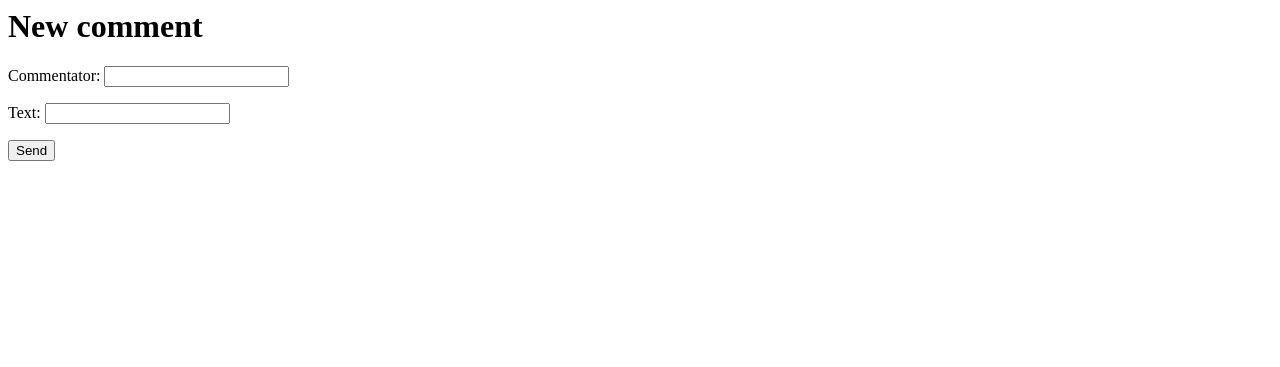
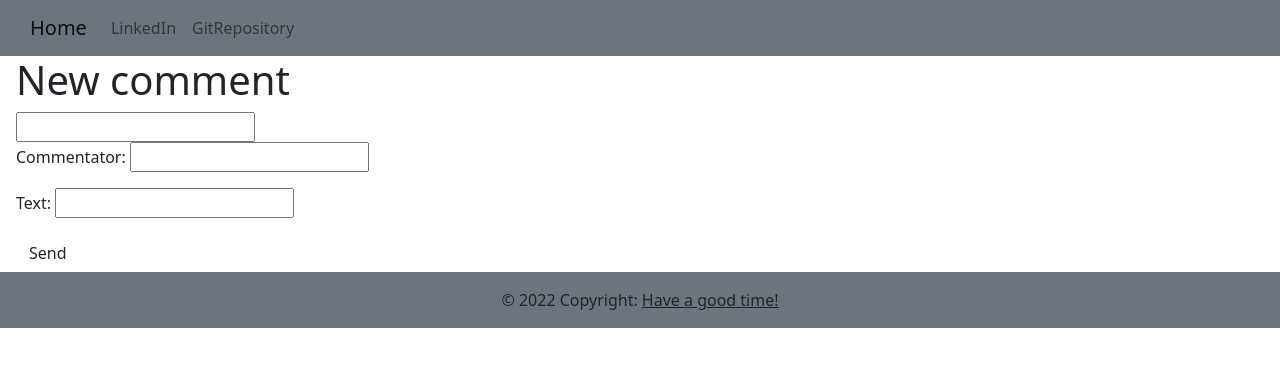
Before and after one commit to OksanaDisiak/BlogForMyPortfolio, a Django app: template blogApp/templates/blogApp/comment.html in a window 1280 px wide. Shown: the top 367 px of the page. Run offline with Django 3.2, Linux system fonts and the light colour scheme; the template is opened without the code that fills it: values that come from a table or form of the project are taken from there, others are empty; some libraries are stand-ins or nearby versions.

Commit message:
some changes for comment

```diff
--- a/blogApp/templates/blogApp/comment.html
+++ b/blogApp/templates/blogApp/comment.html
@@ -1,7 +1,66 @@
+<!DOCTYPE html>
+<html lang="en">
+<head>
+    <meta charset="UTF-8">
+    <title>My blog</title>
+
+    <!-- Bootstrap core CSS -->
+    <link href="https://cdn.jsdelivr.net/npm/bootstrap@5.1.3/dist/css/bootstrap.min.css" rel="stylesheet" integrity="sha384-1BmE4kWBq78iYhFldvKuhfTAU6auU8tT94WrHftjDbrCEXSU1oBoqyl2QvZ6jIW3" crossorigin="anonymous">
+
+</head>
+<body>
+<header>
+    <nav class="navbar navbar-expand-lg navbar-light bg-secondary">
+      <a class="navbar-brand" href="{% url 'home' %}" style="margin-left:30px;">Home</a>
+      <button class="navbar-toggler" type="button" data-toggle="collapse" data-target="#navbarNav" aria-controls="navbarNav" aria-expanded="false" aria-label="Toggle navigation">
+        <span class="navbar-toggler-icon"></span>
+      </button>
+
+      <div class="collapse navbar-collapse" id="navbarNav">
+        <ul class="navbar-nav me-auto mb-2 mb-lg-0">
+          <li class="nav-item">
+            <a class="nav-link" href="https://www.linkedin.com/in/oksana-disiak-1ab6b9180">LinkedIn</a>
+          </li>
+          <li class="nav-item">
+            <a class="nav-link" href="https://github.com/OksanaDisiak">GitRepository</a>
+          </li>
+
+          </li>
+        </ul>
+      </div>
+    </nav>
+</header>
+
+
+<main class="ps-3">
+
+
 {% block content %}
     <h1>New comment</h1>
     <form method="POST" class="post-form">{% csrf_token %}
+
+        {{ form.commentator }}
+
         {{ form.as_p }}
         <button type="submit" class="save btn btn-default">Send</button>
     </form>
 {% endblock %}
+
+
+</main>
+
+<footer class="bg-secondary text-center text-lg-start">
+  <!-- Copyright -->
+  <div class="text-center p-3">
+    © 2022 Copyright:
+    <a class="text-dark" href="">Have a good time!</a>
+  </div>
+  <!-- Copyright -->
+</footer>
+
+<script src="https://cdn.jsdelivr.net/npm/bootstrap@5.1.3/dist/js/bootstrap.bundle.min.js" integrity="sha384-ka7Sk0Gln4gmtz2MlQnikT1wXgYsOg+OMhuP+IlRH9sENBO0LRn5q+8nbTov4+1p" crossorigin="anonymous"></script>
+<script src="https://cdn.jsdelivr.net/npm/@popperjs/core@2.10.2/dist/umd/popper.min.js" integrity="sha384-7+zCNj/IqJ95wo16oMtfsKbZ9ccEh31eOz1HGyDuCQ6wgnyJNSYdrPa03rtR1zdB" crossorigin="anonymous"></script>
+<script src="https://cdn.jsdelivr.net/npm/bootstrap@5.1.3/dist/js/bootstrap.min.js" integrity="sha384-QJHtvGhmr9XOIpI6YVutG+2QOK9T+ZnN4kzFN1RtK3zEFEIsxhlmWl5/YESvpZ13" crossorigin="anonymous"></script>
+
+</body>
+</html>
```
